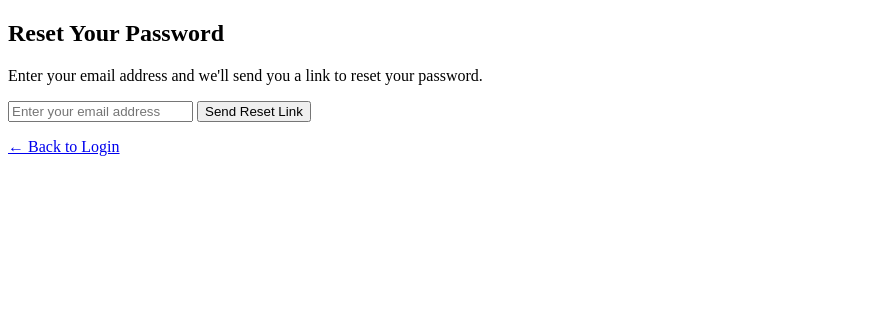
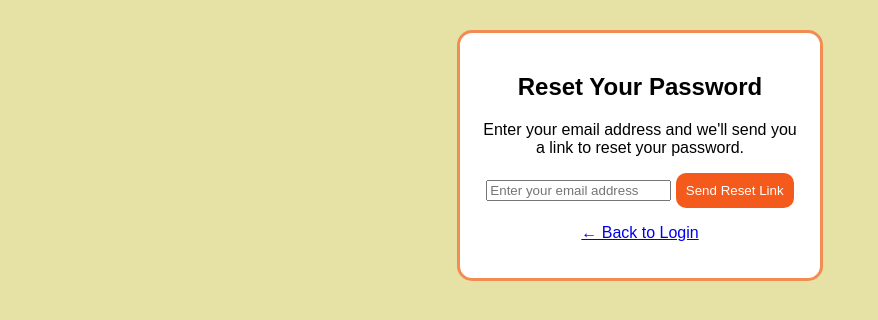
Before and after one commit to ahmed2405089-hue/uni_eat-, a web app: file pages/forgot-password.html in a window 1280 px wide. Shown: the top 320 px of the page, without its empty margins (0-878 px from the left). Run offline with its HTML, style and script files only (its server is not run), Linux system fonts and the light colour scheme.

Commit message:
Update forgot-password.html

```diff
--- a/pages/forgot-password.html
+++ b/pages/forgot-password.html
@@ -4,9 +4,12 @@
     <meta charset="UTF-8">
     <meta name="viewport" content="width=device-width, initial-scale=1.0">
     <title>UNIEats - Forgot Password</title>
+    <link rel="stylesheet" href="../styles/colors.css">
+    <link rel="stylesheet" href="../styles/style.css">
+    <link rel="stylesheet" href="../styles/login.css">
 </head>
 <body>
-    <main>
+    <main class="container">
         <h2>Reset Your Password</h2>
         <p>Enter your email address and we'll send you a link to reset your password.</p>
         <form id="forgot-password-form">
```
